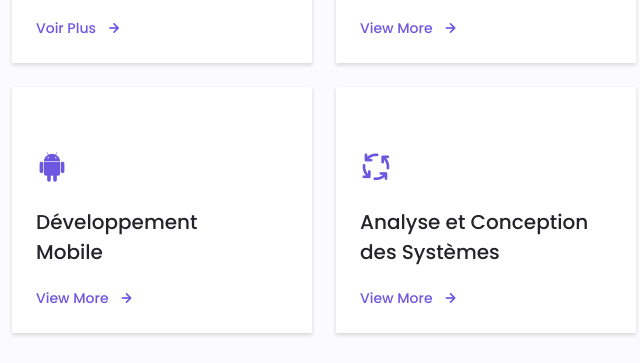
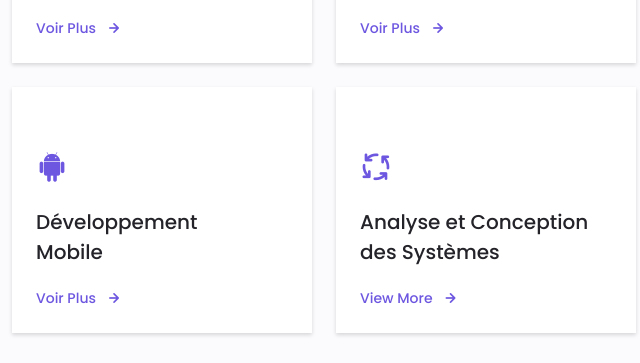
Before and after one commit to Josue-Mbiyavanga-Jmk/portfolio, a plain HTML site: page index.html in a window 1280 px wide. Shown: the part 3176-3539 px from the top of the page, 316-956 px from the left. Drawn offline with nearby package versions, Linux system fonts and the light colour scheme.

Commit message:
amelioration et changement cv

```diff
--- a/index.html
+++ b/index.html
@@ -410,7 +410,7 @@
             <h2 class="section__title">
                 Qualifications
             </h2>
-            <span class="section__subtitle">Mes Diplômes obtenus et Expériences professionnelles</span>
+            <span class="section__subtitle">Mes Diplômes et Expériences professionnelles</span>
 
             <div class="qualification__container container">
                 <div class="qualification__tabs">
@@ -619,7 +619,7 @@
                     </div>
 
                     <span class="button button--flex button--small button--link services__button">
-                        View More
+                        Voir Plus
                         <i class="uil uil-arrow-right button__icon"></i>
                     </span>
 
@@ -665,7 +665,7 @@
                     </div>
 
                     <span class="button button--flex button--small button--link services__button">
-                        View More
+                        Voir Plus
                         <i class="uil uil-arrow-right button__icon"></i>
                     </span>
 
```
Also changed, not shown: 1 other file.
